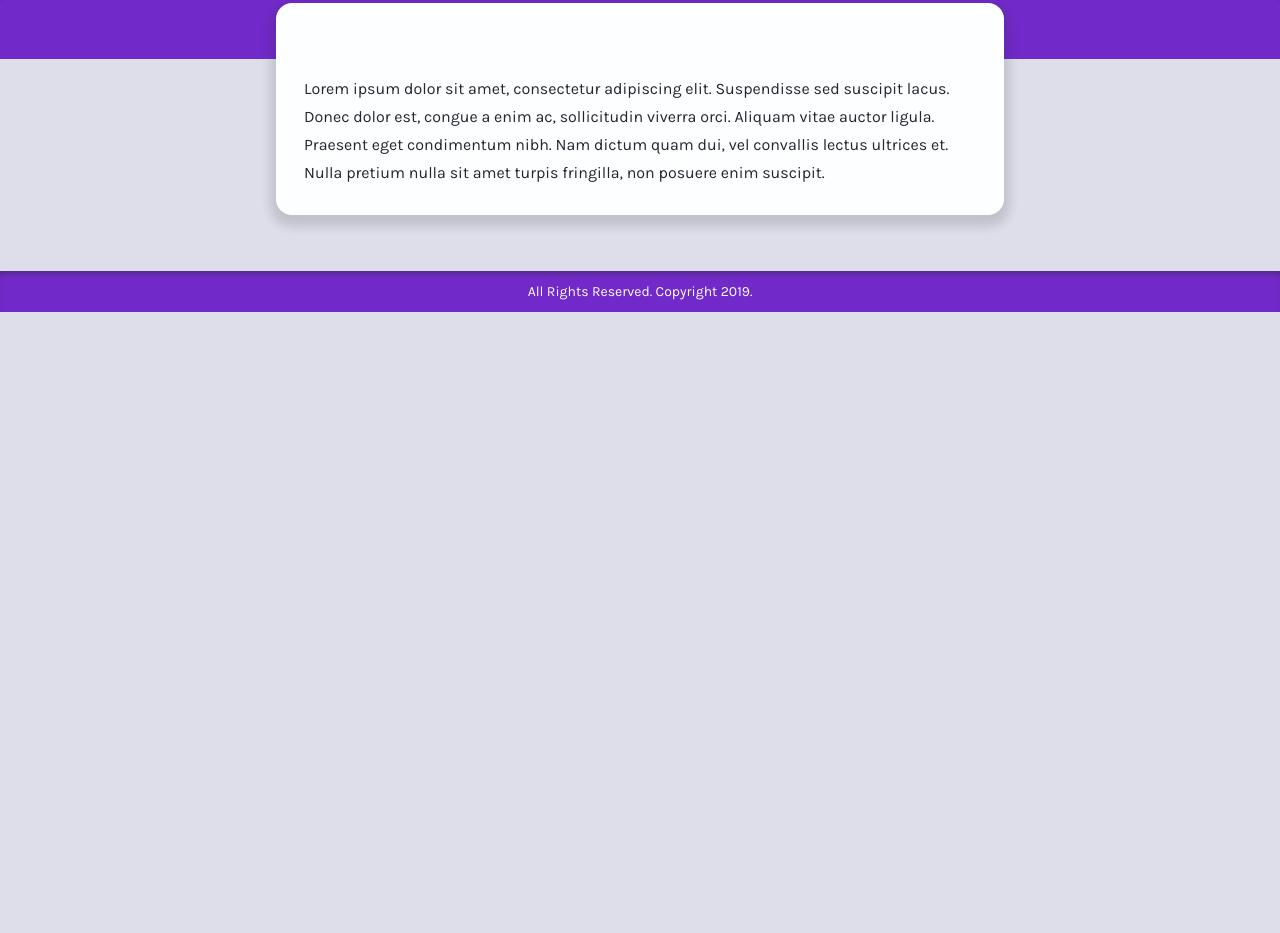
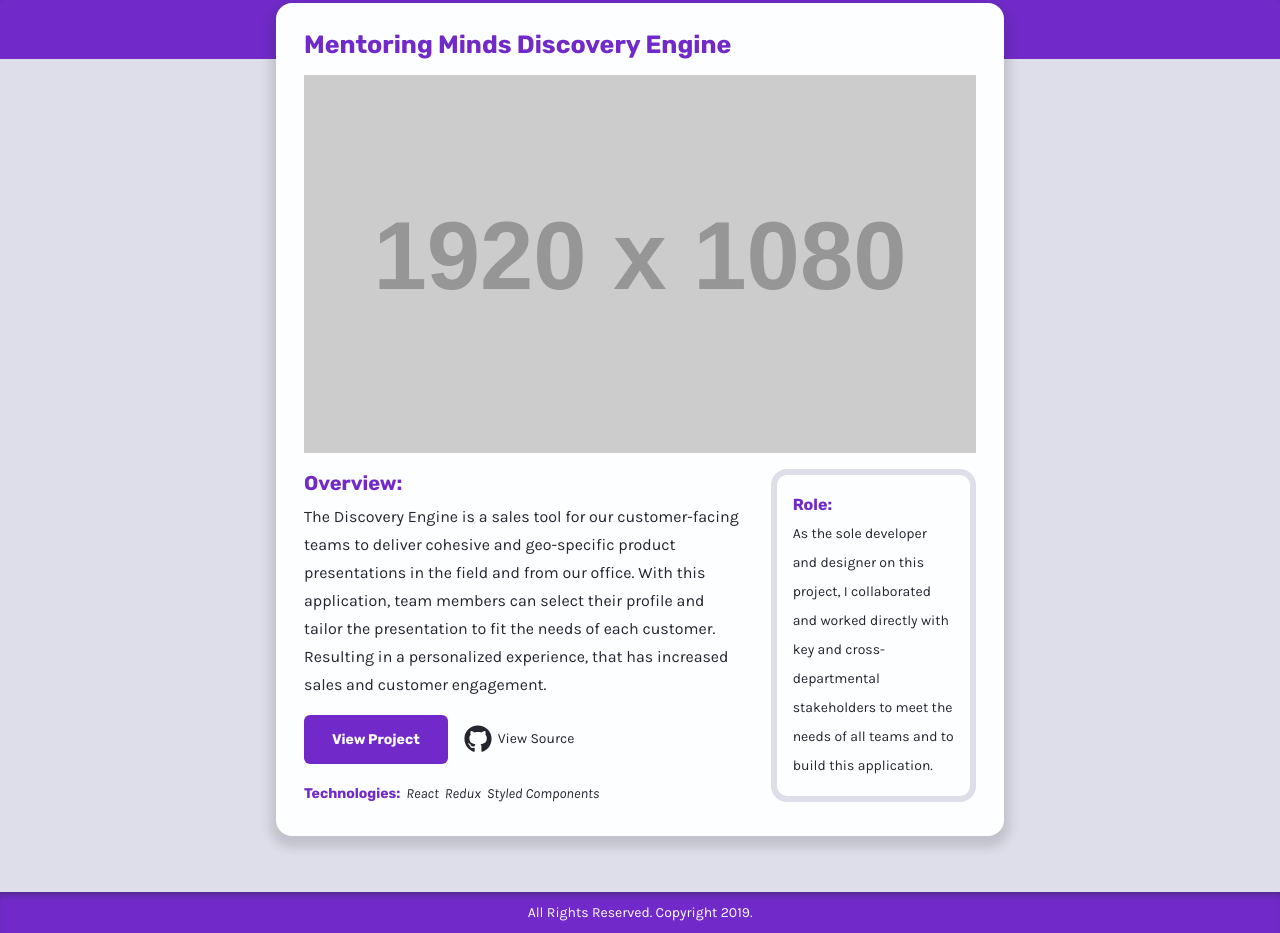
Before and after one commit to jamesdoraiii/portfolio-v3, a Gatsby site: page / in a window 1280 px wide. Shown: the part 374-1307 px from the top of the page. Before the commit the page ends 800 px from the top, so only its background shows below. Built offline with nearby package versions, Linux system fonts and the light colour scheme; Gatsby itself is replaced by a stand-in of ours.

Commit message:
create project component

```diff
--- /dev/null
+++ b/src/components/project.js
@@ -0,0 +1,40 @@
+import React from "react"
+import { FaGithub } from "react-icons/fa"
+
+export default function Project(props) {
+  return (
+    <div className="project grid page__content">
+      <h2>{props.name}</h2>
+      <img
+        className="project__image"
+        src="http://placehold.it/1920x1080.jpg"
+        alt={props.name}
+      />
+      <div className="project__overview">
+        <h3>Overview:</h3>
+        <p>{props.overview}</p>
+        <ul className="project__preview">
+          <li>
+            <button>View Project</button>
+          </li>
+          <li>
+            <FaGithub />
+            <span>View Source</span>
+          </li>
+        </ul>
+        <ul className="project__tech">
+          <li>
+            <strong>Technologies:</strong>
+          </li>
+          {props.technology.map((tech, index) => {
+            return <li key={index}>{tech}</li>
+          })}
+        </ul>
+      </div>
+      <div className="project__role">
+        <strong>Role:</strong>
+        <small>{props.roles}</small>
+      </div>
+    </div>
+  )
+}
--- a/src/pages/hire.js
+++ b/src/pages/hire.js
@@ -25,7 +25,8 @@ export default function HirePage() {
                 Emotion.
               </li>
               <li>
-                <strong>Javascript:</strong> ES5/6, React, Redux, Axios, Gatsby,
+                {/* eslint-disable-next-line */}
+                <strong>JavaScript:</strong> ES5/6, React, Redux, Axios, Gatsby,
                 MJML, Jest, and Vue.
               </li>
               <li>
--- a/src/pages/index.js
+++ b/src/pages/index.js
@@ -1,22 +1,26 @@
 import React from "react"
 import Layout from "../components/layout-page"
 import SEO from "../components/seo"
+import Project from "../components/project"
 
 export default function IndexPage() {
   return (
     <Layout>
       <SEO title="Home" />
       <div className="container">
-        <div className="page__content">
-          <h1>Home page</h1>
-          <p>
-            Lorem ipsum dolor sit amet, consectetur adipiscing elit. Suspendisse
-            sed suscipit lacus. Donec dolor est, congue a enim ac, sollicitudin
-            viverra orci. Aliquam vitae auctor ligula. Praesent eget condimentum
-            nibh. Nam dictum quam dui, vel convallis lectus ultrices et. Nulla
-            pretium nulla sit amet turpis fringilla, non posuere enim suscipit.
-          </p>
-        </div>
+        <Project
+          name="Mentoring Minds Discovery Engine"
+          technology={["React", "Redux", "Styled Components"]}
+          overview="The Discovery Engine is a sales tool for our customer-facing teams
+            to deliver cohesive and geo-specific product presentations in the
+            field and from our office. With this application, team members can
+            select their profile and tailor the presentation to fit the needs of
+            each customer. Resulting in a personalized experience, that has
+            increased sales and customer engagement."
+          roles="As the sole developer and designer on this project, I collaborated
+              and worked directly with key and cross-departmental stakeholders
+              to meet the needs of all teams and to build this application."
+        />
       </div>
     </Layout>
   )
--- a/src/styles/_base.scss
+++ b/src/styles/_base.scss
@@ -89,6 +89,7 @@ h2 {
 
 h3 {
   font-size: 20px;
+  margin-bottom: $xs;
 }
 
 h4 {
@@ -110,3 +111,16 @@ strong {
 small {
   font-size: 14px;
 }
+
+/* Other */
+
+button {
+  background: $primary;
+  padding: $sm $md;
+  border: none;
+  border-radius: $xs;
+  color: $white;
+  font-family: "Rubik", sans-serif;
+  font-weight: 700;
+  font-size: 14px;
+}
--- a/src/styles/app.scss
+++ b/src/styles/app.scss
@@ -73,7 +73,7 @@
       margin-bottom: $xs;
       font-style: italic;
       &:last-of-type {
-        margin-bottom: $md;
+        margin-bottom: $sm;
       }
     }
   }
@@ -86,3 +86,70 @@
     }
   }
 }
+
+.project {
+  grid-gap: 0 $md;
+  margin-bottom: $lg;
+  h2 {
+    grid-column: span 3;
+  }
+  .project__image {
+    grid-column: span 3;
+    margin-bottom: $sm;
+  }
+  .project__overview {
+    grid-column: span 2;
+    align-self: flex-start;
+  }
+  ul.project__preview {
+    display: flex;
+    margin-top: $sm;
+    li {
+      display: flex;
+      align-items: center;
+      margin-left: $sm;
+      font-size: $md;
+      &:first-of-type {
+        margin-left: 0;
+      }
+      span {
+        font-size: 14px;
+        margin-left: $xs;
+      }
+    }
+  }
+  ul.project__tech {
+    display: flex;
+    font-size: 14px;
+    margin-top: $sm;
+    li {
+      margin-left: $xs;
+      font-style: italic;
+      &:first-of-type {
+        margin-left: 0;
+      }
+      strong {
+        color: $primary;
+        font-style: normal;
+      }
+    }
+  }
+  .project__role {
+    grid-column: span 1;
+    border: $xs solid $grey;
+    padding: $sm;
+    border-radius: $sm;
+    align-self: flex-start;
+    strong {
+      display: block;
+      color: $primary;
+    }
+    @media (max-width: #{$break}) {
+      margin-top: $sm;
+      strong {
+        display: inline;
+        padding-right: $xs;
+      }
+    }
+  }
+}
```
